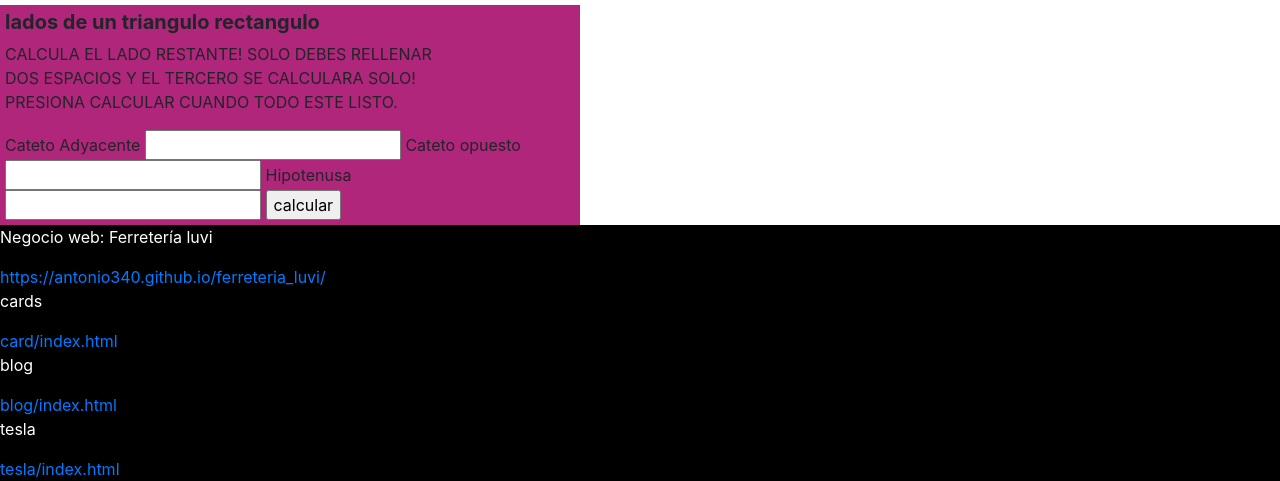
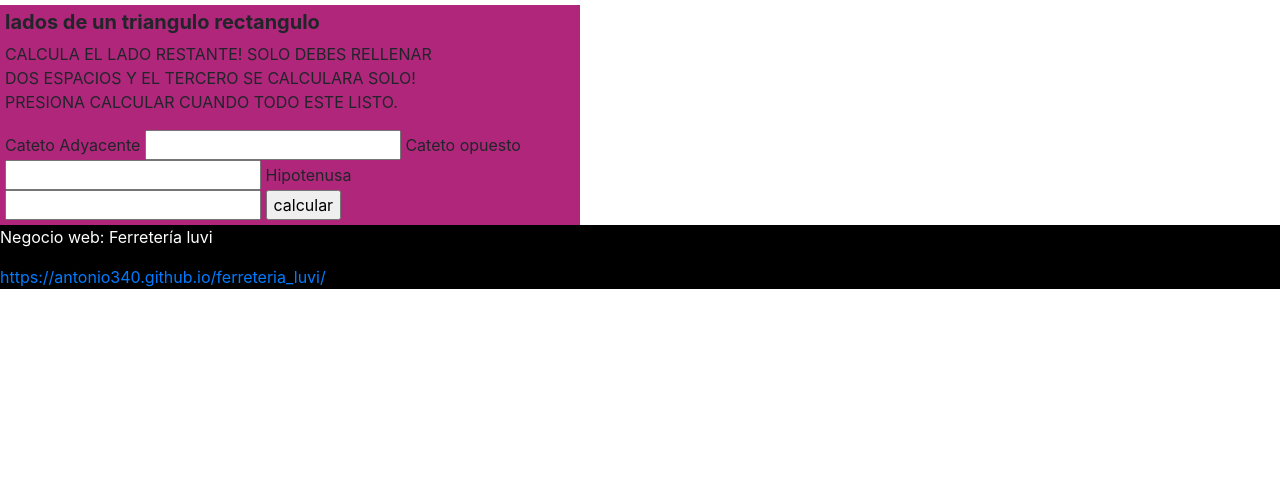
Before and after one commit to antonio340/antonio340.github.io, a plain HTML site: page index.html in a window 1280 px wide. Shown: the part 1664-2145 px from the top of the page. After the commit the page ends 1953 px from the top, so only its background shows below. Drawn offline with nearby package versions, Linux system fonts and the light colour scheme.

Commit message:
intento4

```diff
--- a/index.html
+++ b/index.html
@@ -81,9 +81,7 @@
 
     <div class="ajue">
         <p class="p">Negocio web: Ferretería luvi</p>   <a href="https://antonio340.github.io/ferreteria_luvi/">https://antonio340.github.io/ferreteria_luvi/</a>
-        <p class="p">cards</p>   <a href="card/index.html">card/index.html</a>
-        <p class="p">blog</p>   <a href="blog/index.html">blog/index.html</a>
-        <p class="p">tesla</p>   <a href="tesla/index.html">tesla/index.html</a>
+
 
 </body>
 </html>
```
